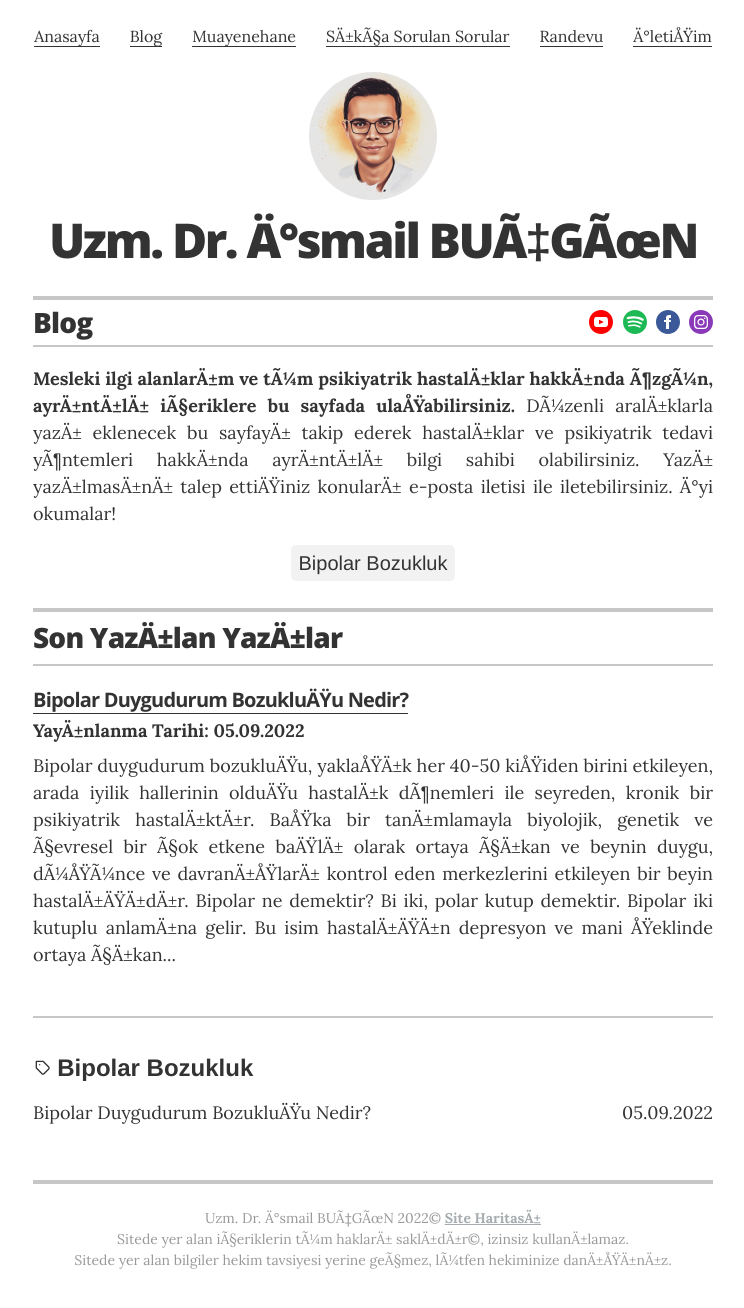
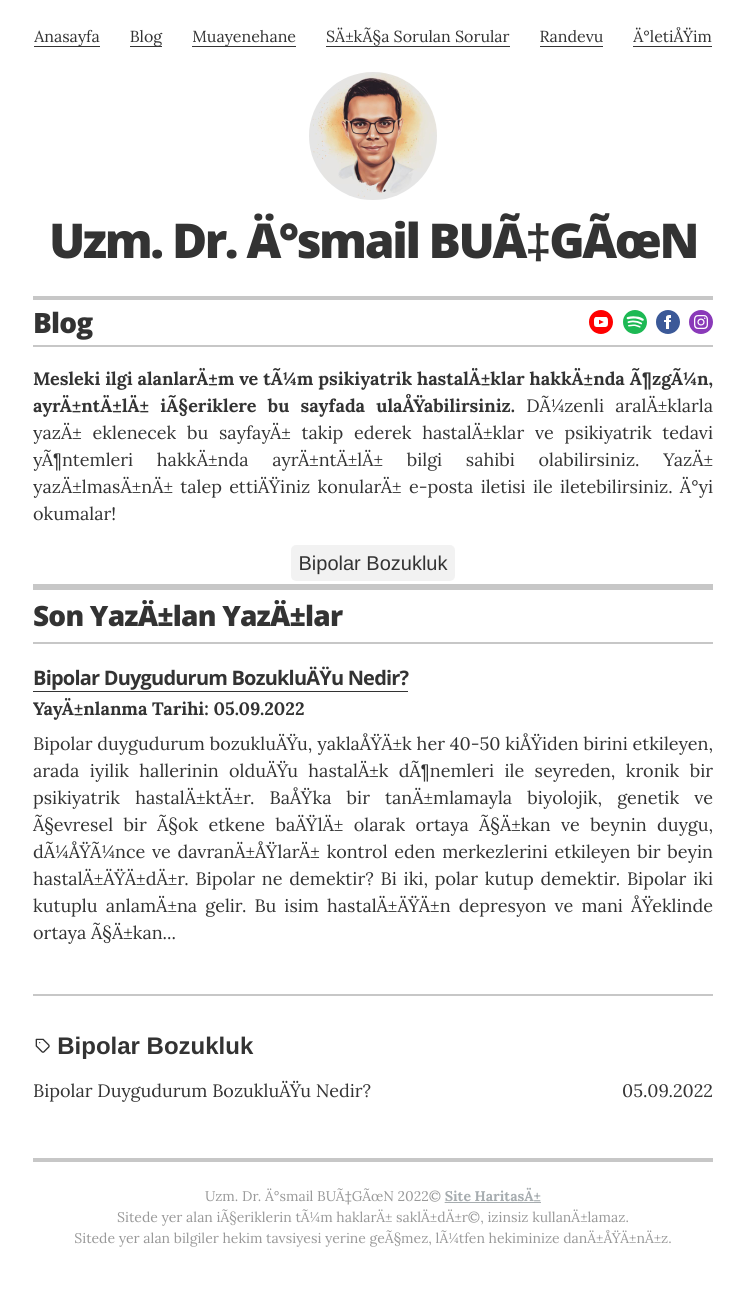
Before and after one commit to ibucgun/ibucgun.github.io, a Jekyll site: the page built from blog.html, in a window 1280 px wide and 1319 px high. Shown: the top 1308 px of the window, without its empty margins (267-1011 px from the left). Built offline with Jekyll 4.4.1, drawn with Linux system fonts in a browser that asks for light colours.

Commit message:
Update blog.html

```diff
--- a/blog.html
+++ b/blog.html
@@ -18,7 +18,7 @@ description: Adana Psikiyatri • Psikiyatrik hastalıklar, tedavileri, takip s
     <a href="#{{ tag[0] }}">{{ tag[0] }}</a>
     {% endfor %}
   </div>
-  <br>
+<div style="border-top:2px solid #c7c7c7; font-size: 1.125rem;"></div>
   <section class="content-section">
         <header class="section-header">
           <h2>Son Yazılan Yazılar</h2>
```
